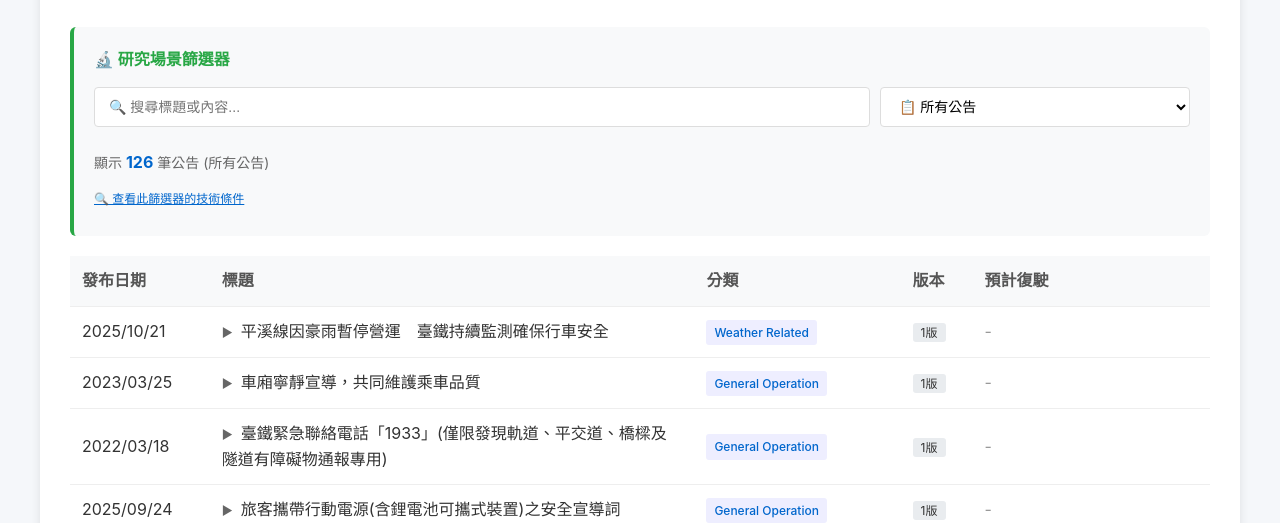
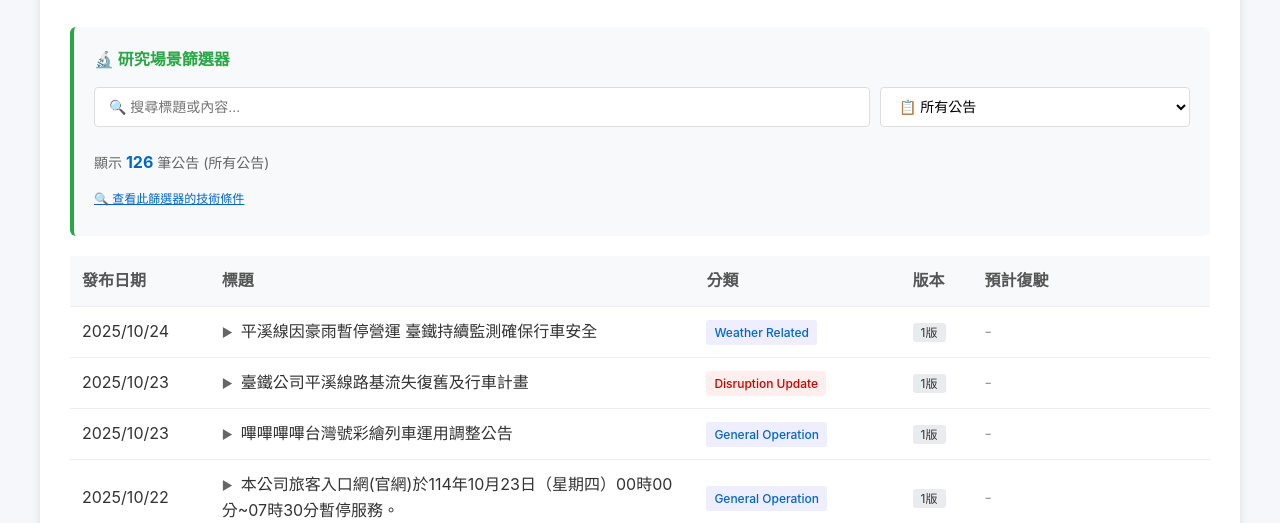
Before and after one commit to ThinkerCafe-tw/paomateng, a plain HTML site: page docs/index.html in a window 1280 px wide. Shown: the part 279-802 px from the top of the page. Drawn offline with Linux system fonts and the light colour scheme.

Commit message:
🐛 修復 GitHub Pages 排序問題
問題：
- 公告顯示順序混亂（2025/10/21 → 2023/03/25 → 2022/03/18...）
- master.json 按抓取順序存放，未排序

修復：
- displayTable 函數加入排序邏輯
- 按 publish_date 從新到舊排序（最新在前）
- 使用 localeCompare 正確比較 YYYY/MM/DD 格式

結果：
- 最新公告優先顯示
- 符合研究者閱讀習慣

```diff
--- a/docs/index.html
+++ b/docs/index.html
@@ -695,7 +695,13 @@
             document.getElementById('result-count').innerHTML =
                 `顯示 <strong>${filtered.length}</strong> 筆公告 (${scenarioName})`;
 
-            filtered.forEach((ann, index) => {
+            // 按發布日期排序（最新在前）
+            const sorted = [...filtered].sort((a, b) => {
+                // publish_date 格式: "YYYY/MM/DD"，可直接字符串比較
+                return b.publish_date.localeCompare(a.publish_date);
+            });
+
+            sorted.forEach((ann, index) => {
                 // 主要資料行
                 const row = tbody.insertRow();
                 row.className = 'announcement-row';
```
